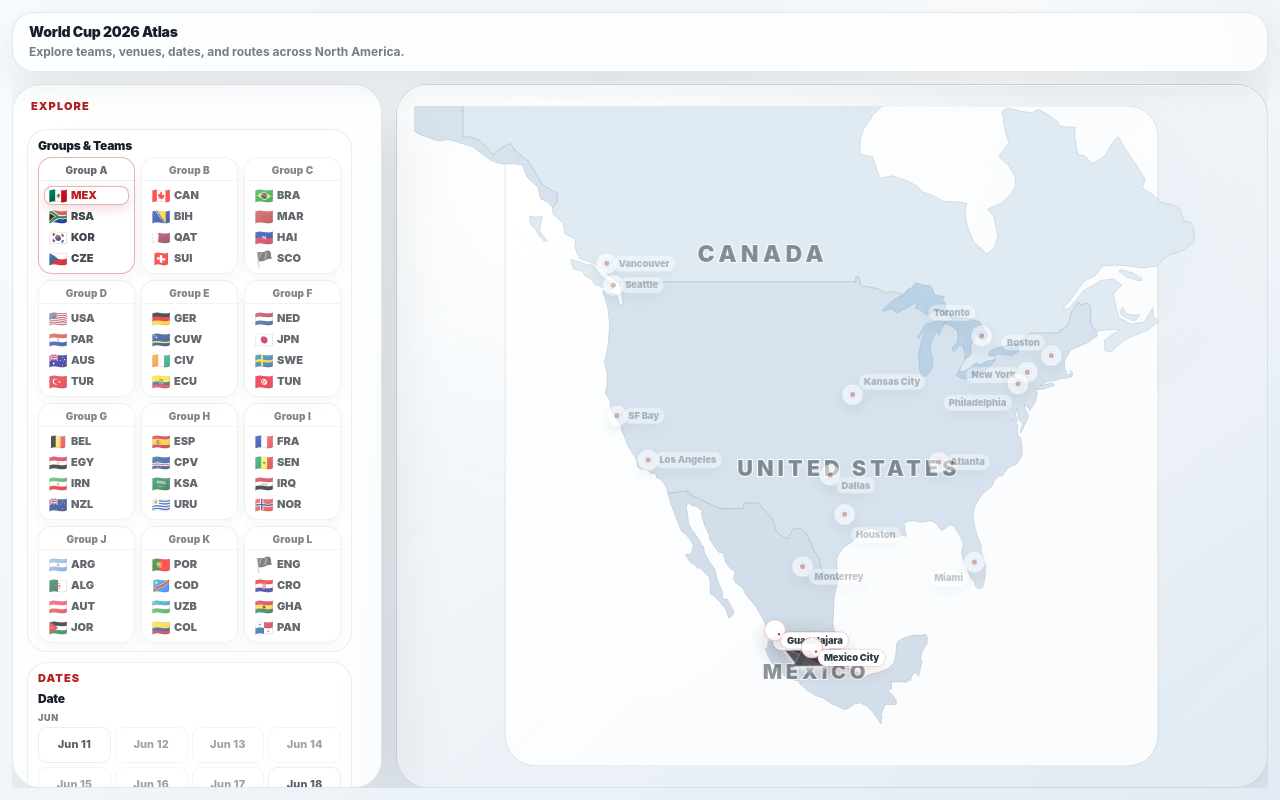
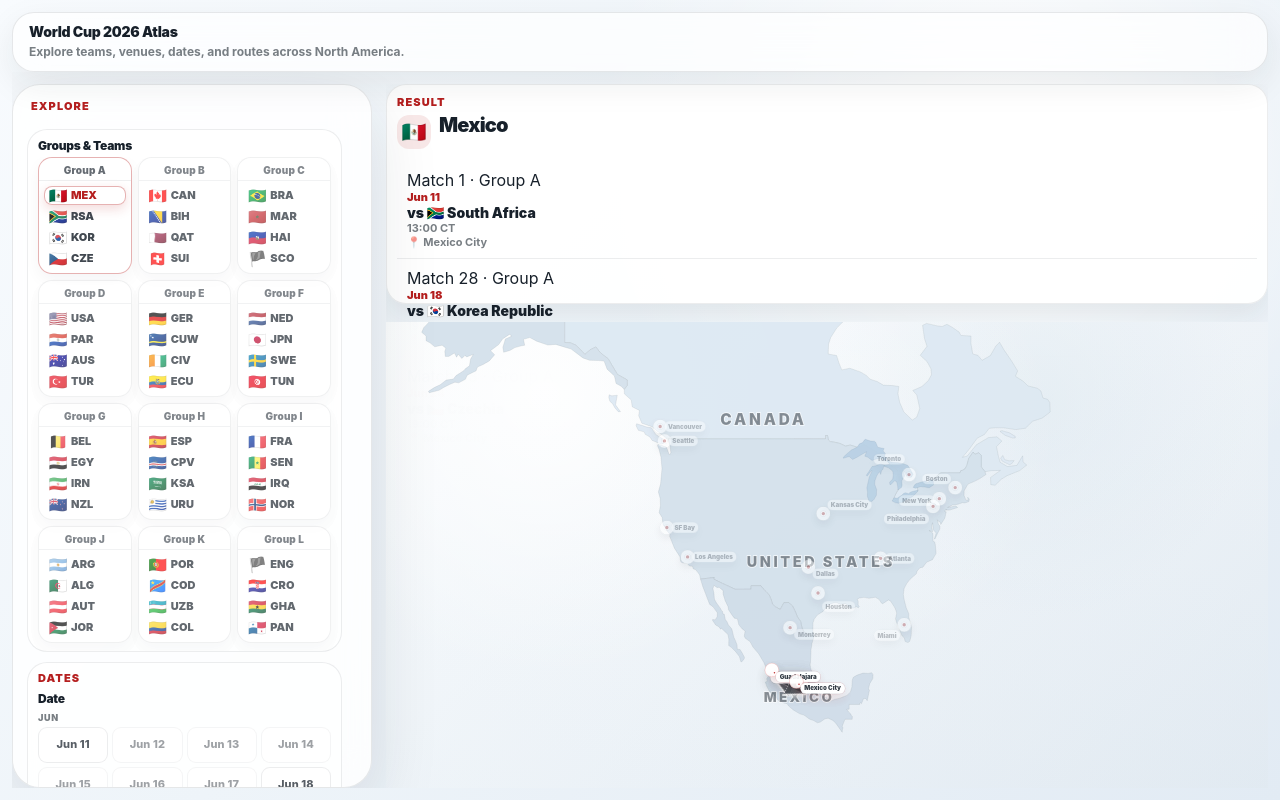
Before and after one commit to AudioStakes/world-cup-2026-atlas, a Preact app: page / in a window 1280 px wide. Built offline with nearby package versions, Linux system fonts and the light colour scheme.

Commit message:
Move results above map layout

```diff
--- a/src/full-viewport-app-shell.css
+++ b/src/full-viewport-app-shell.css
@@ -32,8 +32,13 @@
   grid-template-rows:
     auto
     minmax(0, 1.08fr)
-    minmax(0, 0.4fr)
-    minmax(0, 0.82fr);
+    minmax(0, 0.4fr);
+}
+
+.explorer-output {
+  height: 100%;
+  min-height: 0;
+  overflow: hidden;
 }
 
 .panel-section,
@@ -60,11 +65,23 @@
   html,
   body,
   #app {
-    overflow: hidden;
+    overflow: auto;
+  }
+
+  .atlas-shell {
+    height: auto;
+    min-height: 100dvh;
+    overflow: visible;
   }
 
   .atlas-body {
-    overflow: hidden;
+    overflow: visible;
+  }
+
+  .explore-panel,
+  .explorer-output {
+    height: auto;
+    overflow: visible;
   }
 }
 
--- a/src/styles.css
+++ b/src/styles.css
@@ -136,7 +136,7 @@
 .atlas-body {
   position: relative;
   display: grid;
-  grid-template-columns: minmax(348px, 370px) minmax(680px, 1fr);
+  grid-template-columns: minmax(320px, 360px) minmax(720px, 1fr);
   gap: 18px;
   min-height: 0;
   padding-top: 18px;
@@ -145,7 +145,7 @@
 .explore-panel {
   z-index: 4;
   display: grid;
-  grid-template-rows: auto minmax(350px, 1.06fr) minmax(116px, 0.32fr) minmax(220px, 0.72fr);
+  grid-template-rows: auto minmax(360px, 1fr) minmax(116px, 0.32fr);
   gap: 12px;
   min-height: 0;
   padding: 14px;
@@ -154,6 +154,13 @@
   background: var(--color-panel);
   box-shadow: var(--shadow-panel);
   backdrop-filter: blur(18px);
+}
+
+.explorer-output {
+  display: grid;
+  grid-template-rows: minmax(220px, 0.42fr) minmax(440px, 1fr);
+  gap: 18px;
+  min-height: 0;
 }
 
 .explore-panel__intro {
@@ -428,7 +435,7 @@
 
 .result-card {
   display: grid;
-  grid-template-rows: auto auto auto 1fr;
+  grid-template-rows: auto auto minmax(0, 1fr);
   padding: 12px;
   overflow: hidden;
   background: var(--color-panel-strong);
@@ -556,12 +563,12 @@
   position: relative;
   min-height: 0;
   overflow: hidden;
-  border: 1px solid rgba(23, 32, 42, 0.08);
-  border-radius: 32px;
+  border: 0;
+  border-radius: 0;
   background:
     radial-gradient(circle at 62% 26%, rgba(255, 255, 255, 0.96), transparent 30%),
     linear-gradient(135deg, rgba(255, 255, 255, 0.74), rgba(231, 238, 246, 0.86));
-  box-shadow: var(--shadow-panel);
+  box-shadow: none;
 }
 
 .map-canvas {
@@ -942,3 +949,56 @@
   stroke-width: 3;
   paint-order: stroke fill;
 }
+
+.map-panel {
+  border: 0;
+  border-radius: 0;
+  box-shadow: none;
+}
+
+.map-frame {
+  fill: transparent;
+  stroke: none;
+}
+
+.explorer-output .map-svg {
+  inset: 0;
+}
+
+@media (max-width: 1180px) {
+  .atlas-body {
+    grid-template-columns: minmax(320px, 1fr);
+    grid-template-rows: auto auto;
+  }
+
+  .explorer-output {
+    grid-template-rows: minmax(220px, auto) minmax(420px, 58vh);
+  }
+}
+
+@media (max-width: 720px) {
+  html,
+  body,
+  #app {
+    min-width: 0;
+  }
+
+  .atlas-body {
+    gap: 12px;
+  }
+
+  .explore-panel {
+    height: auto;
+    grid-template-rows: auto auto auto;
+    overflow: visible;
+  }
+
+  .panel-section {
+    overflow: visible;
+  }
+
+  .explorer-output {
+    gap: 12px;
+    grid-template-rows: minmax(220px, auto) minmax(360px, 52vh);
+  }
+}
--- a/src/ui/components/ExplorerPage.tsx
+++ b/src/ui/components/ExplorerPage.tsx
@@ -24,9 +24,11 @@
             onAction={onAction}
           />
           <DateSelector dateSelector={viewModel.explorePanel.dateSelector} onAction={onAction} />
+        </aside>
+        <section class="explorer-output" aria-label="Selection results">
           <ResultCard result={viewModel.explorePanel.result} />
-        </aside>
-        <MapView map={viewModel.map} onAction={onAction} />
+          <MapView map={viewModel.map} onAction={onAction} />
+        </section>
       </section>
     </main>
   );
```
